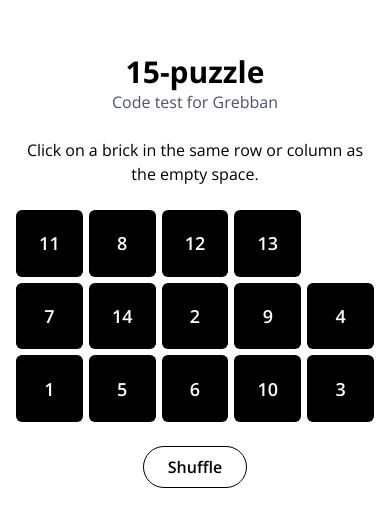
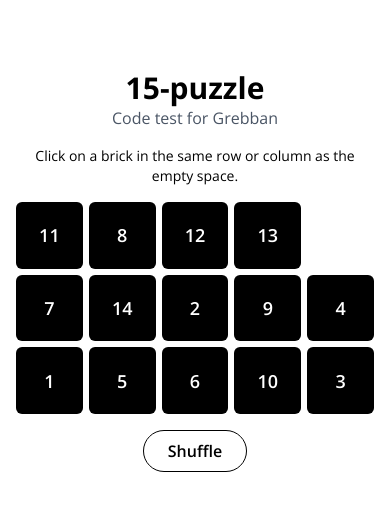
Before and after one commit to oscarojling/15-pussel, a React (Vite) app: page / in a window 390 px wide. Shown: the part 151-678 px from the top of the page. Built offline with nearby package versions, Linux system fonts and the light colour scheme.

Commit message:
Changed for dynamic viewport for no scrollbar on mobile

```diff
--- a/src/components/Puzzle/index.tsx
+++ b/src/components/Puzzle/index.tsx
@@ -17,16 +17,16 @@ const Puzzle = () => {
   };
 
   return (
-    <main className="min-h-screen flex flex-col items-center justify-center gap-6 p-4 bg-white text-black">
+    <main className="min-h-dvh flex flex-col items-center justify-center gap-4 sm:gap-6 p-4 bg-white text-black">
       <header className="text-center">
         <h1 className="text-3xl sm:text-4xl font-bold">15-puzzle</h1>
         <p className="text-gray-600">Code test for Grebban</p>
       </header>
-      <p className="text-center">
+      <p className="text-center text-sm sm:text-base">
         Click on a brick in the same row or column as the empty space.
       </p>
       <div
-        className="grid gap-1.5 sm:gap-2 w-full max-w-md md:max-w-xl"
+        className="grid gap-1.5 sm:gap-2 w-full max-w-md md:max-w-lg"
         style={{ gridTemplateColumns: `repeat(${COLS}, minmax(0, 1fr))` }}
       >
         {bricks.map((brick, index) =>
```
